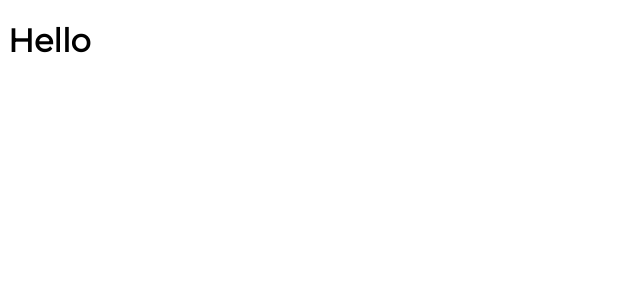
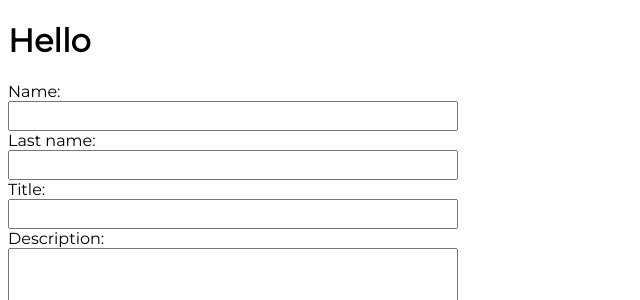
Before and after one commit to urosrelic/cv-app-react, a React (Vite) app: page / in a window 1280 px wide. Shown: the top 300 px of the page, without its empty margins (0-640 px from the left). Built offline with nearby package versions, Linux system fonts and the light colour scheme; a web font is replaced by a local one.

Commit message:
feat: add basic info component

```diff
--- a/src/App.jsx
+++ b/src/App.jsx
@@ -1,9 +1,11 @@
+import { BasicInfo } from "./components/BasicInfo";
 import "./styles.css";
 
 function App() {
   return (
     <>
       <h1>Hello</h1>
+      <BasicInfo />
     </>
   );
 }
--- /dev/null
+++ b/src/components/BasicInfo.jsx
@@ -0,0 +1,22 @@
+export const BasicInfo = () => {
+  return (
+    <div className='basic-info-container'>
+      <div className='input-container'>
+        <label>Name:</label>
+        <input type='text' id='name-input' />
+      </div>
+      <div className='input-container'>
+        <label>Last name:</label>
+        <input type='text' id='last-name-input' />
+      </div>
+      <div className='input-container'>
+        <label>Title:</label>
+        <input type='text' id='title-input' />
+      </div>
+      <div className='input-container'>
+        <label>Description:</label>
+        <textarea id='description' />
+      </div>
+    </div>
+  );
+};
--- a/src/styles.css
+++ b/src/styles.css
@@ -4,3 +4,20 @@
   font-family: "Lato", sans-serif;
   font-family: "Montserrat", sans-serif;
 }
+
+/* Basic Info */
+.input-container {
+  width: 450px;
+  display: flex;
+  flex-direction: column;
+}
+
+.input-container > input {
+  padding: 5px;
+}
+
+.input-container > textarea {
+  padding: 5px;
+  height: 350px;
+  resize: none;
+}
```
